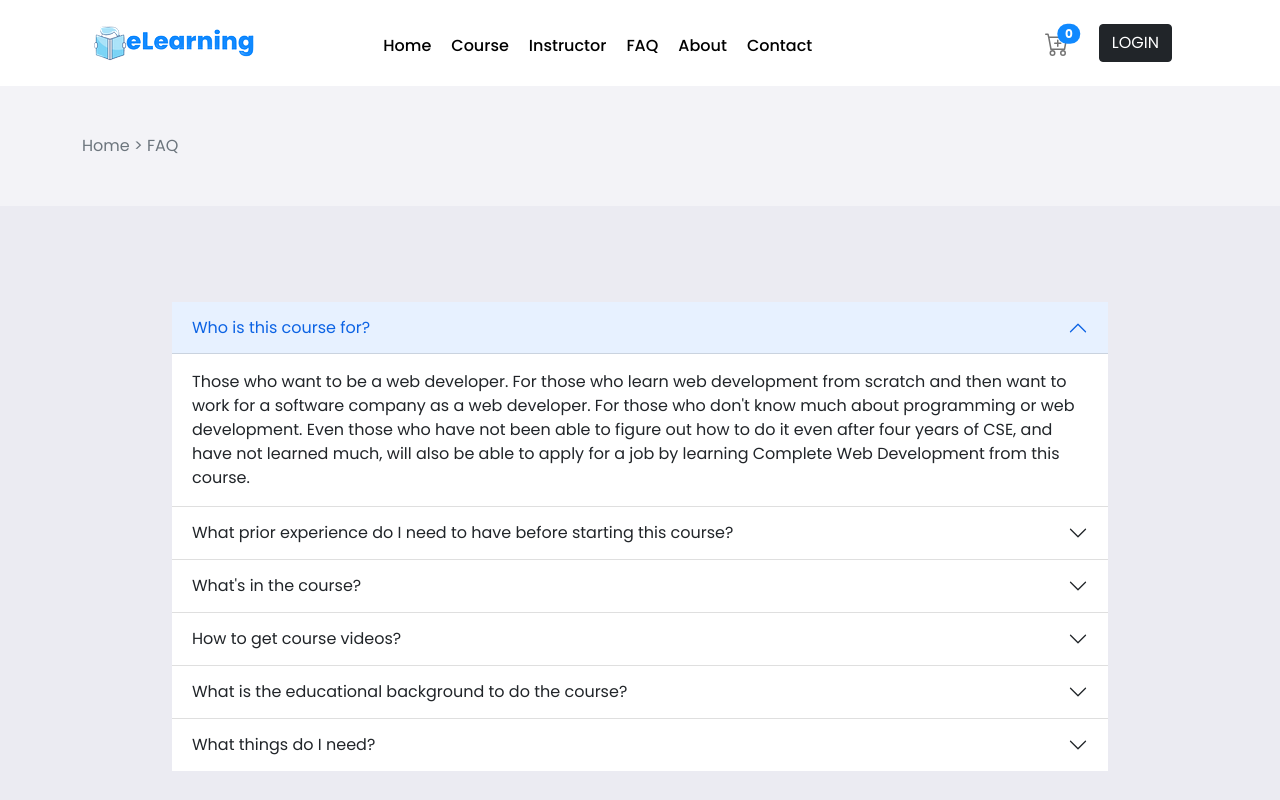
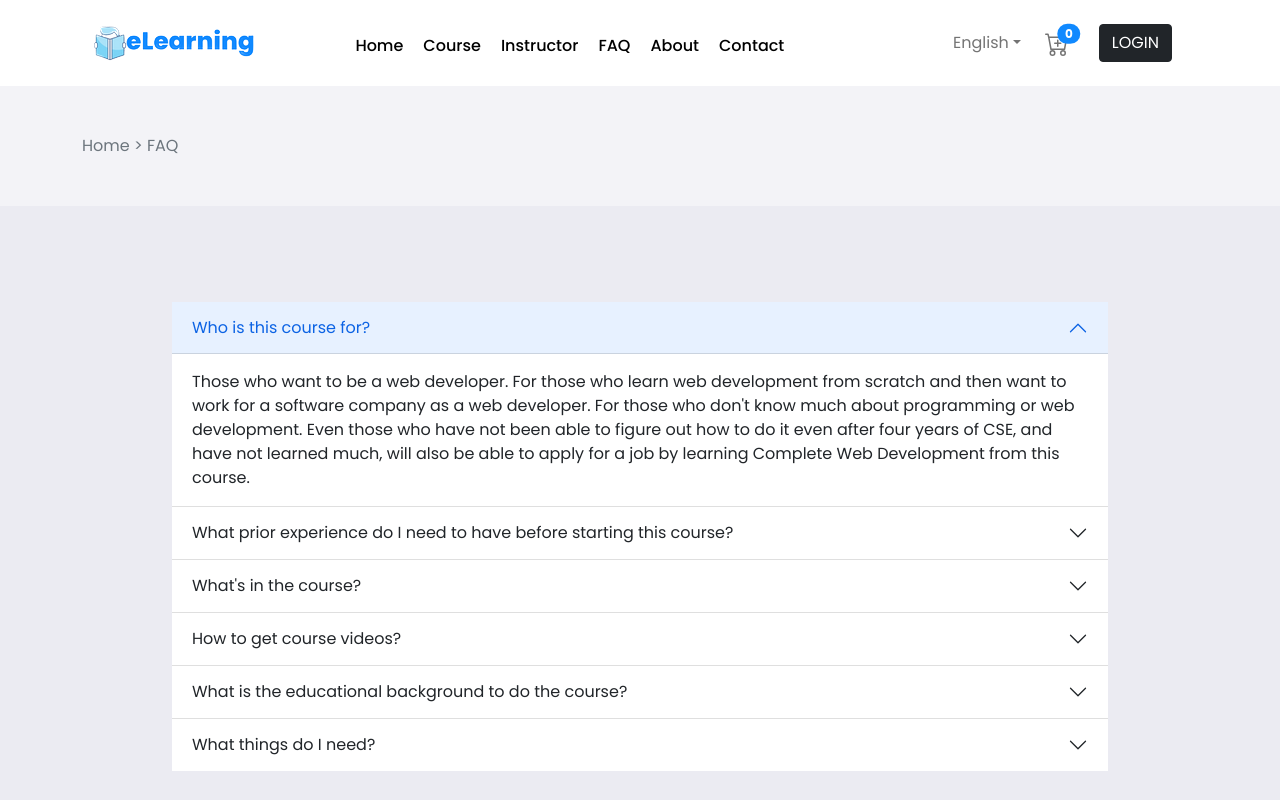
Before and after one commit to technicalboyemon/eLearningHub, a React (Create React App) app: page /faq in a window 1280 px wide. Shown: the top 800 px of the page. Built offline with nearby package versions, Linux system fonts and the light colour scheme; no server answers.

Commit message:
Some Changes

```diff
--- a/src/Components/Backend/Admin/AddAdmin.jsx
+++ b/src/Components/Backend/Admin/AddAdmin.jsx
@@ -28,7 +28,7 @@ const AddAdmin = () => {
           Swal.fire({
             position: "center-center",
             icon: "success",
-            title: "Instructor Added Successfully",
+            title: "Admin Added Successfully",
             showConfirmButton: false,
             timer: 2500,
           });
--- a/src/Components/Frontend/NavBar.jsx
+++ b/src/Components/Frontend/NavBar.jsx
@@ -63,6 +63,27 @@ const NavBar = () => {
               </li>
             </ul>
             <ul className="navbar-nav ms-auto mb-2 mb-lg-0 align-items-center">
+              <li class="nav-item dropdown">
+                <a
+                  class="nav-link dropdown-toggle"
+                  href="#"
+                  id="navbarDropdownMenuLink"
+                  role="button"
+                  data-bs-toggle="dropdown"
+                  aria-expanded="false"
+                >
+                  English
+                </a>
+                <ul
+                  class="dropdown-menu"
+                  aria-labelledby="navbarDropdownMenuLink"
+                >
+                  <li>
+                    <a class="dropdown-item">Romanian</a>
+                  </li>
+                </ul>
+              </li>
+
               <li className="nav-item">
                 <Link className="nav-link" aria-current="page" to="/cart">
                   <span className="position-relative mx-2">
@@ -95,7 +116,11 @@ const NavBar = () => {
                           width="45px"
                           height="45px"
                           className="profilePic"
-                          src={user.photoURL ? user.photoURL : "https://idronline.org/wp-content/uploads/2021/01/Screen-Shot-2019-02-19-at-1.23.40-PM-300x300-3.jpg" }
+                          src={
+                            user.photoURL
+                              ? user.photoURL
+                              : "https://idronline.org/wp-content/uploads/2021/01/Screen-Shot-2019-02-19-at-1.23.40-PM-300x300-3.jpg"
+                          }
                           alt="Profile"
                         />
                       </Link>
@@ -105,7 +130,11 @@ const NavBar = () => {
                           width="45px"
                           height="45px"
                           className="profilePic"
-                          src={user.photoURL ? user.photoURL : "https://idronline.org/wp-content/uploads/2021/01/Screen-Shot-2019-02-19-at-1.23.40-PM-300x300-3.jpg" }
+                          src={
+                            user.photoURL
+                              ? user.photoURL
+                              : "https://idronline.org/wp-content/uploads/2021/01/Screen-Shot-2019-02-19-at-1.23.40-PM-300x300-3.jpg"
+                          }
                           alt="Profile"
                         />
                       </Link>
--- a/src/Data/StudentSays.json
+++ b/src/Data/StudentSays.json
@@ -1,27 +1,27 @@
 [
   {
-    "title": "Emon",
+    "title": "Boboc Gheorghe",
     "subtitle": "Developer",
     "image": "https://phero-web.nyc3.cdn.digitaloceanspaces.com/website-prod-images/public/files/1632030426912.jpg",
     "rating": 5,
     "description": "Once Upon A Time, I Hated JavaScript. BUT Now, I Started To Love JavaScript. Thanks, My Mentor From eLearning, My Brother Shahariar Rahman Sajib."
   },
   {
-    "title": "Rakibul Islam",
+    "title": "Munteanu Tudor",
     "subtitle": "Developer",
     "image": "https://phero-web.nyc3.cdn.digitaloceanspaces.com/website-prod-images/public/files/1623253204842.jpg",
     "rating": 5,
     "description": "Joining the eLearning Web Development course was a turning point for me. In the past, I was trying to learn a little bit but it was not possible to move forward"
   },
   {
-    "title": "Sulaiman Hosain",
+    "title": "Ghetivu Maxim",
     "subtitle": "Developer",
     "image": "https://phero-web.nyc3.cdn.digitaloceanspaces.com/website-prod-images/public/files/1642387589071.jpg",
     "rating": 4,
     "description": "After taking the course from Programming Hero, I developed a dedication to my work that I did not have before. Also, I learn more about web application technology"
   },
   {
-    "title": "Moeen Uddin Mahmud",
+    "title": "Cornel Cernei",
     "subtitle": "Developer",
     "image": "https://phero-web.nyc3.cdn.digitaloceanspaces.com/website-prod-images/public/files/1637388001199.jpg",
     "rating": 5,
```
